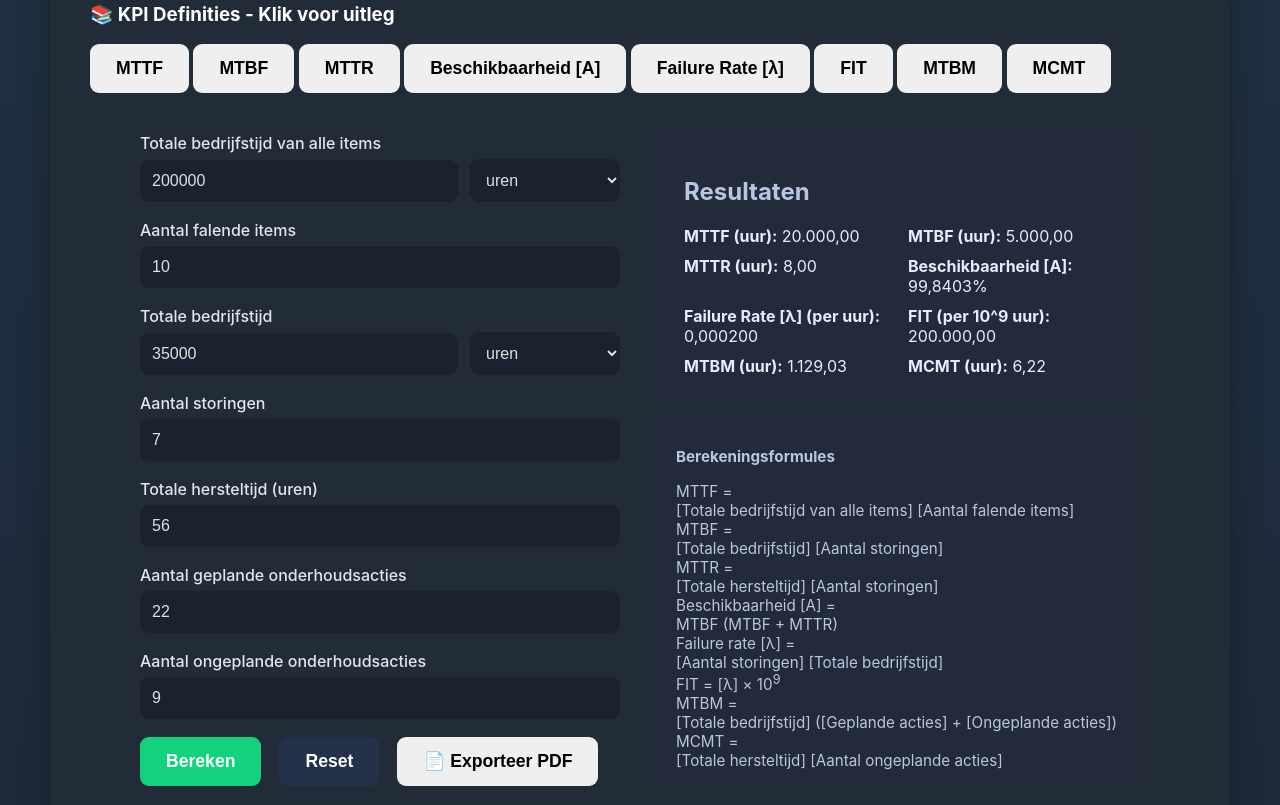
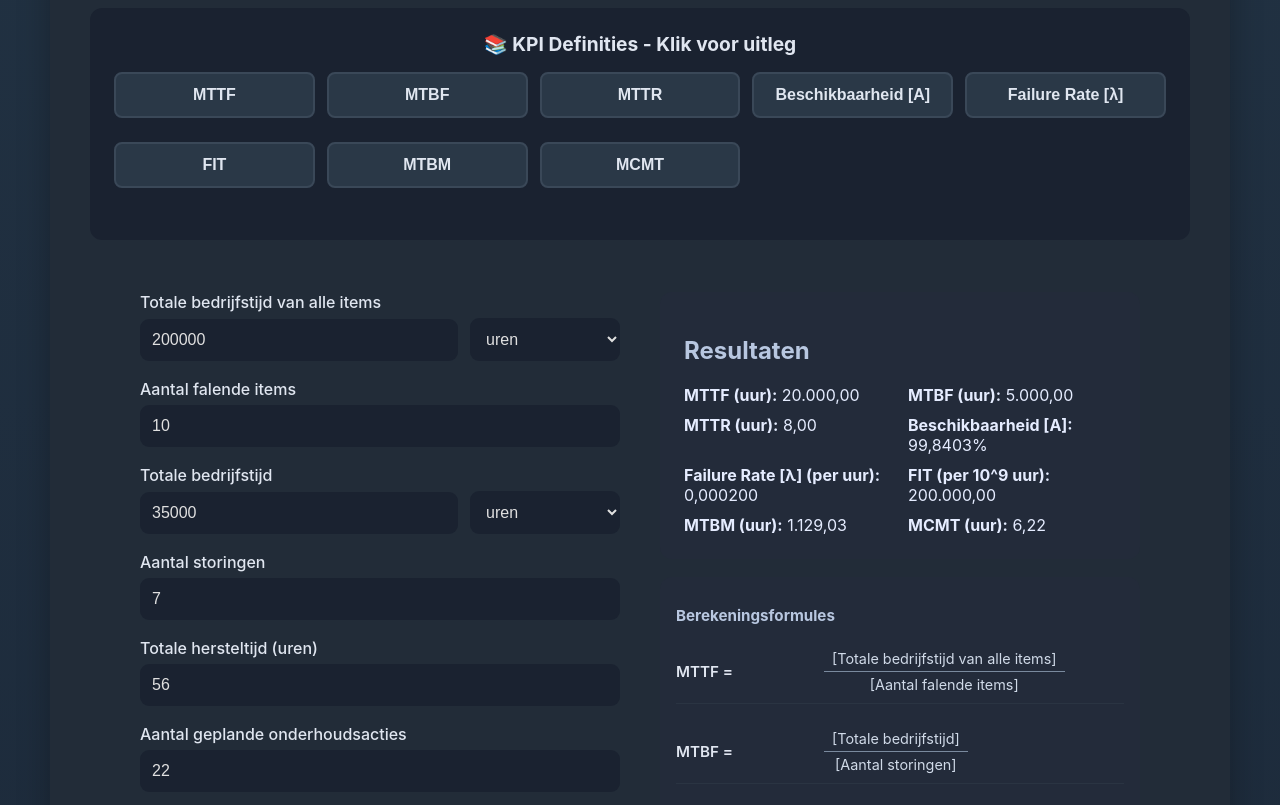
Before and after one commit to Veerenstael/AssetParameters, a plain HTML site: page index.html in a window 1280 px wide. Shown: the part 494-1299 px from the top of the page. Drawn offline with nearby package versions, Linux system fonts and the light colour scheme.

Commit message:
Enhance styling for dashboard and definitions section
Added new styles for definitions section and buttons.

```diff
--- a/style.css
+++ b/style.css
@@ -1,4 +1,4 @@
-/* Donkere dashboardstijl zoals je vorige tool:contentReference[oaicite:4]{index=4} */
+/* Donkere dashboardstijl zoals je vorige tool */
 body {
   margin: 0;
   font-family: 'Inter', Arial, sans-serif;
@@ -56,6 +56,81 @@ body {
 .header { text-align: center; }
 .header p { color: #b8c7e0; }
 
+/* Definitie-sectie */
+.definitions-section {
+  background: #1a2230;
+  border-radius: 12px;
+  padding: 24px;
+  margin: 24px 0;
+}
+
+.definitions-title {
+  color: #e0e6f0;
+  margin: 0 0 16px 0;
+  text-align: center;
+  font-size: 1.2rem;
+}
+
+.definitions-grid {
+  display: grid;
+  grid-template-columns: repeat(auto-fit, minmax(180px, 1fr));
+  gap: 12px;
+  margin-bottom: 16px;
+}
+
+.def-btn {
+  background: #2a3847;
+  color: #e0e6f0;
+  border: 2px solid #3a4858;
+  border-radius: 8px;
+  padding: 12px 16px;
+  font-size: 1rem;
+  font-weight: 600;
+  cursor: pointer;
+  transition: all 0.3s ease;
+}
+
+.def-btn:hover {
+  background: #3a4858;
+  border-color: #4a5868;
+  transform: translateY(-2px);
+}
+
+.def-btn.active {
+  background: #3e70ff;
+  border-color: #3e70ff;
+  color: #fff;
+}
+
+.def-explanation {
+  background: #232b3a;
+  border-radius: 8px;
+  padding: 20px;
+  margin-top: 16px;
+  animation: slideDown 0.3s ease;
+}
+
+@keyframes slideDown {
+  from {
+    opacity: 0;
+    transform: translateY(-10px);
+  }
+  to {
+    opacity: 1;
+    transform: translateY(0);
+  }
+}
+
+.def-content {
+  color: #d0dae8;
+  line-height: 1.7;
+  font-size: 1rem;
+}
+
+.def-content strong {
+  color: #e0e6f0;
+}
+
 .content-grid {
   display: flex;
   gap: 40px;
@@ -99,6 +174,7 @@ form input:focus, form select:focus { outline: 2px solid #3e70ff; }
 .button-row {
   display: flex;
   gap: 18px;
+  flex-wrap: wrap;
 }
 button {
   border: none;
@@ -119,6 +195,11 @@ button.reset-btn {
   color: #fff;
 }
 button.reset-btn:hover { background: #3b4970; }
+button.export-btn {
+  background: #ff6b35;
+  color: #fff;
+}
+button.export-btn:hover { background: #e55a28; }
 
 .result-block {
   background: #232b3a;
@@ -144,6 +225,61 @@ button.reset-btn:hover { background: #3b4970; }
   font-size: 0.95rem;
   margin-top: 8px;
 }
+
+/* Wetenschappelijke formule-notatie */
+.formulas {
+  display: flex;
+  flex-direction: column;
+  gap: 16px;
+  margin-top: 12px;
+}
+
+.formula-item {
+  display: flex;
+  align-items: center;
+  gap: 8px;
+  padding: 8px 0;
+  border-bottom: 1px solid #2a3442;
+}
+
+.formula-item:last-child {
+  border-bottom: none;
+}
+
+.formula-label {
+  font-weight: 600;
+  color: #e0e6f0;
+  min-width: 140px;
+  flex-shrink: 0;
+}
+
+.fraction {
+  display: inline-flex;
+  flex-direction: column;
+  align-items: center;
+  vertical-align: middle;
+}
+
+.frac-num,
+.frac-den {
+  color: #d0dae8;
+  padding: 2px 8px;
+  text-align: center;
+  font-size: 0.9rem;
+}
+
+.frac-line {
+  width: 100%;
+  height: 1px;
+  background: #7a8a9e;
+  margin: 2px 0;
+}
+
+.formula-simple {
+  color: #d0dae8;
+  font-size: 0.95rem;
+}
+
 .small-note { color: #93a4c9; font-size: 0.9rem; }
 
 .chart-card {
@@ -158,3 +294,22 @@ button.reset-btn:hover { background: #3b4970; }
   margin: 0 0 12px;
   text-align: center;
 }
+
+/* Responsive aanpassingen */
+@media (max-width: 768px) {
+  .definitions-grid {
+    grid-template-columns: repeat(2, 1fr);
+  }
+
+  .result-grid {
+    grid-template-columns: 1fr;
+  }
+
+  .button-row {
+    flex-direction: column;
+  }
+
+  button {
+    width: 100%;
+  }
+}
```
